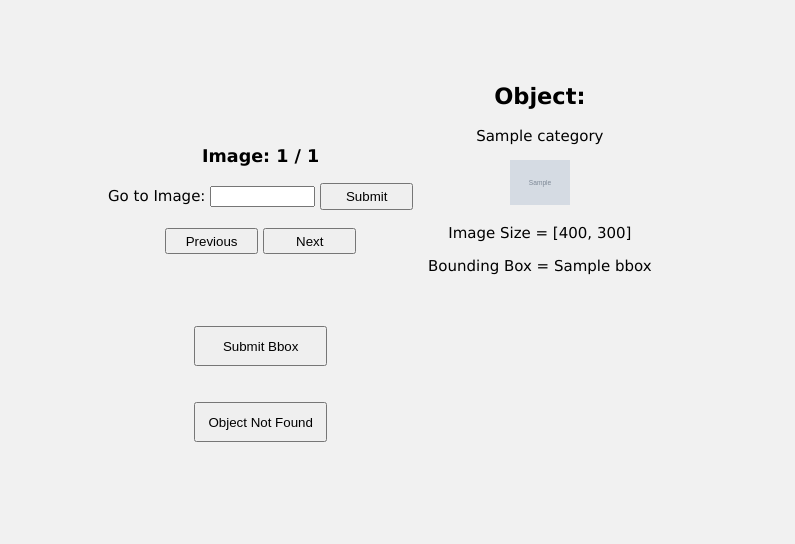
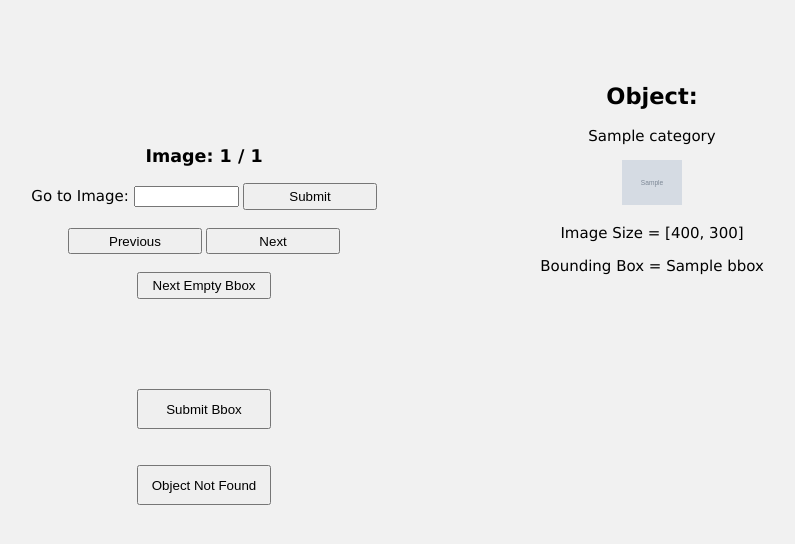
Before and after one commit to SLUVisLab/image-annotator, a Flask app: template templates/index.html in a window 1280 px wide. Shown: the top 544 px of the page, without its empty margins (212-1007 px from the left). Run offline with Flask 2, Linux system fonts and the light colour scheme; the template is opened without the code that fills it: most values are stand-ins (such as "Sample title", 1, 10 or a date in 2020); grey boxes marked "Sample" are stand-in pictures; parts of the project's set-up code (start-up, migrations or seed data) failed here and were passed over; some libraries are stand-ins or nearby versions.

Commit message:
next empty bbox button

```diff
--- a/app.py
+++ b/app.py
@@ -52,6 +52,11 @@ def index():
             if session["image_id"] > 1:
                 session["image_id"] -= 1
 
+        # next empty bbox
+        elif form_name == "next_empty_form":
+            if session["image_id"] < dataManager.max_id:
+                session["image_id"] = dataManager.get_next_empty(session["image_id"])
+
         # submit bbox:
         # extract bbox list
         # write to csv at index of current image
@@ -59,18 +64,16 @@ def index():
             bbox = request.form['bbox_value']
             # check for empty submission
             if bbox != '[]' and bbox != 'not found':
-                bbox = bbox.strip('[]').split(',')
-                bbox = [int(x) for x in bbox]
-                dataManager.write_bbox(session["image_id"], str(bbox))
+                dataManager.write_bbox(session["image_id"], bbox)
                 if session["image_id"] < dataManager.max_id:
-                    session["image_id"] += 1
+                    session["image_id"] = dataManager.get_next_empty(session["image_id"])
 
         # not found:
         # write not found to csv at index of current image
         elif form_name == "not_found_form":
             dataManager.write_bbox(session["image_id"], 'not found')
             if session["image_id"] < dataManager.max_id:
-                session["image_id"] += 1
+                session["image_id"] = dataManager.get_next_empty(session["image_id"])
 
     # loading page
     elif request.method == "GET":
--- a/static/canvas.js
+++ b/static/canvas.js
@@ -18,6 +18,13 @@ var mousedown = false;
 // Storing rectangle corner coordinates
 var xmin, xmax, ymin, ymax;
 
+// Store canvas position
+function canvasPosition() {
+    // store coordinates of top left corner of canvas
+    canvasx = canvas.getBoundingClientRect().left;
+    canvasy = canvas.getBoundingClientRect().top;
+
+}
 
 // Loading in the image
 img.onload = () => {
@@ -25,11 +32,12 @@ img.onload = () => {
     // resizing the canvas to fit a scaled image
     canvas.width = img.width * img_scale_ratio;
     canvas.height = img.height * img_scale_ratio;
-    // store coordinates of top left corner of canvas
-    canvasx = canvas.getBoundingClientRect().left;
-    canvasy = canvas.getBoundingClientRect().top;
+
+    canvasPosition();
+
     // draw image on canvas, send image size to index.html
     ctx.drawImage(img, 0, 0, canvas.width, canvas.height);
+
     document.getElementById("img_size").innerHTML = "Image Size = [" + img.width + ", " + img.height + "]";
 
     // check if there is existing bbox information stored for the image
@@ -38,7 +46,6 @@ img.onload = () => {
         // works if bbox is in format [xmin, xmax, ymin, ymax]
         // extract information into array of ints and scale coordinates to fit canvas
         var existing_bbox_parsed = existing_bbox.replace("Bounding Box = ", "").replace("[", "").replace("]", "").split(",");
-        console.log(existing_bbox_parsed);
         var existing_bbox_parsed = existing_bbox_parsed.map(function (x) {
             return Math.round(parseInt(x) * img_scale_ratio);
         });
@@ -53,8 +60,13 @@ img.onload = () => {
     }
 };
 
+// Store new canvas position when window resizes
+window.onresize = () => {
+    canvasPosition();
+}
+
 // Mousedown
-$(canvas).on('mousedown', function(e) {
+$(canvas).on('mousedown touchstart', function(e) {
     // store coordinates
     last_mousex = (e.clientX - canvasx);
     last_mousey = (e.clientY - canvasy);
@@ -62,7 +74,7 @@ $(canvas).on('mousedown', function(e) {
 });
 
 // Mouseup
-$(canvas).on('mouseup', function(e) {
+$(canvas).on('mouseup touchend', function(e) {
     // store coordinates
     last_mousex = (e.clientX - canvasx);
     last_mousey = (e.clientY - canvasy);
@@ -75,7 +87,7 @@ $(canvas).on('mouseup', function(e) {
 });
 
 // Mousemove
-$(canvas).on('mousemove', function(e) {
+$(canvas).on('mousemove touchmove', function(e) {
     // store coordinates
     mousex = (e.clientX - canvasx);
     mousey = (e.clientY - canvasy);
--- a/templates/index.html
+++ b/templates/index.html
@@ -22,16 +22,18 @@
             font-family: Verdana, Geneva, Tahoma, sans-serif;
         }
         .left_col {
-            position: fixed;
+            flex: 50%;
             margin-top: 5%;
-            margin-left: 25%;
+            margin-left: 15%;
+            text-align: center;
         }
         .right_col {
-            margin-left: 50%;
             text-align: center;
+            flex: 50%;
+            margin-right: 15%;
         }
         input.change_img {
-            width: 7em;
+            width: 10em;
             height: 2em;
         }
         input.write_db {
@@ -45,7 +47,7 @@
 
         <div class="container">
             <div class="left_col">
-                <center>
+
                 <h3>Image: {{ data["index"] }} / {{ data["max_index"] }}</h3>
                 <form class="custom_index", action="/", method="post">
                     <label for="custom_index">Go to Image:</label>
@@ -62,6 +64,11 @@
                 <form class="next_img", action="/", method="post">
                     <input type="hidden" name="form_name" value="next_form">
                     <input type="submit" value="Next" id="next_img" name="next_img" class="change_img"><br>
+                </form><br><br>
+
+                <form class="next_empty_img", action="/", method="post">
+                    <input type="hidden" name="form_name" value="next_empty_form">
+                    <input type="submit" value="Next Empty Bbox" id="next_empty_img" name="next_empty_img" class="change_img"><br>
                 </form><br><br><br><br><br>
 
                 <form class="submit_bbox", action="/", method="post">
@@ -74,7 +81,7 @@
                     <input type="hidden" name="form_name" value="not_found_form">
                     <input type="submit" value="Object Not Found" id="not_found" name="not_found" class="write_db">
                 </form><br>
-                </center>
+
             </div>
 
             <div class="right_col">
```
Also changed, not shown: MySQLDataManager.py (+17 -3 lines), test_bbox.py (added, +45 -0 lines).
